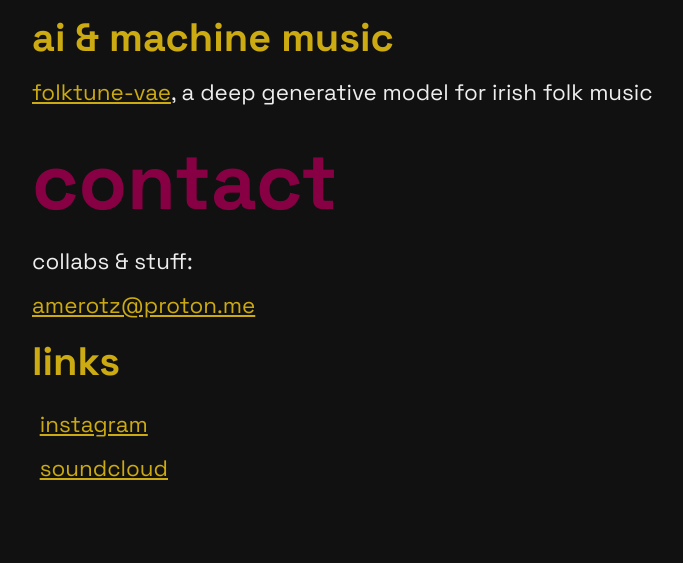
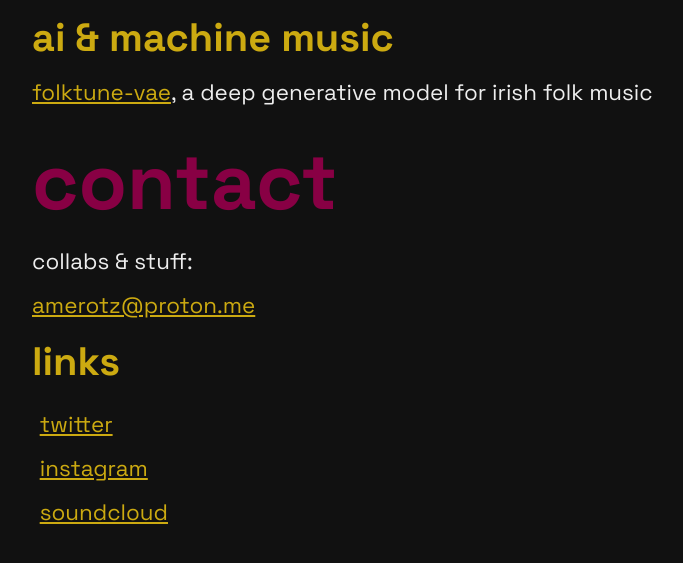
Before and after one commit to amerotz/amerotz.github.io, a plain HTML site: page index.html in a window 1280 px wide. Shown: the part 1477-2040 px from the top of the page, without its empty margins (224-907 px from the left). Drawn offline with nearby package versions, Linux system fonts and the light colour scheme.

Commit message:
twitter link

```diff
--- a/index.html
+++ b/index.html
@@ -36,6 +36,7 @@
 					<p><a href="mailto:amerotz@proton.me">amerotz@proton.me</a></p>
 					<h3 class="h3">links</h3>
 					<ul>
+						<li><p><a href="https://twitter.com/_amerotz">twitter</a></p></li>
 						<li><p><a href="https://instagram.com/ame.rotz/">instagram</a></p></li>
 						<li><p><a href="https://soundcloud.com/amerotz/">soundcloud</p></li>
 					</ul>
```
